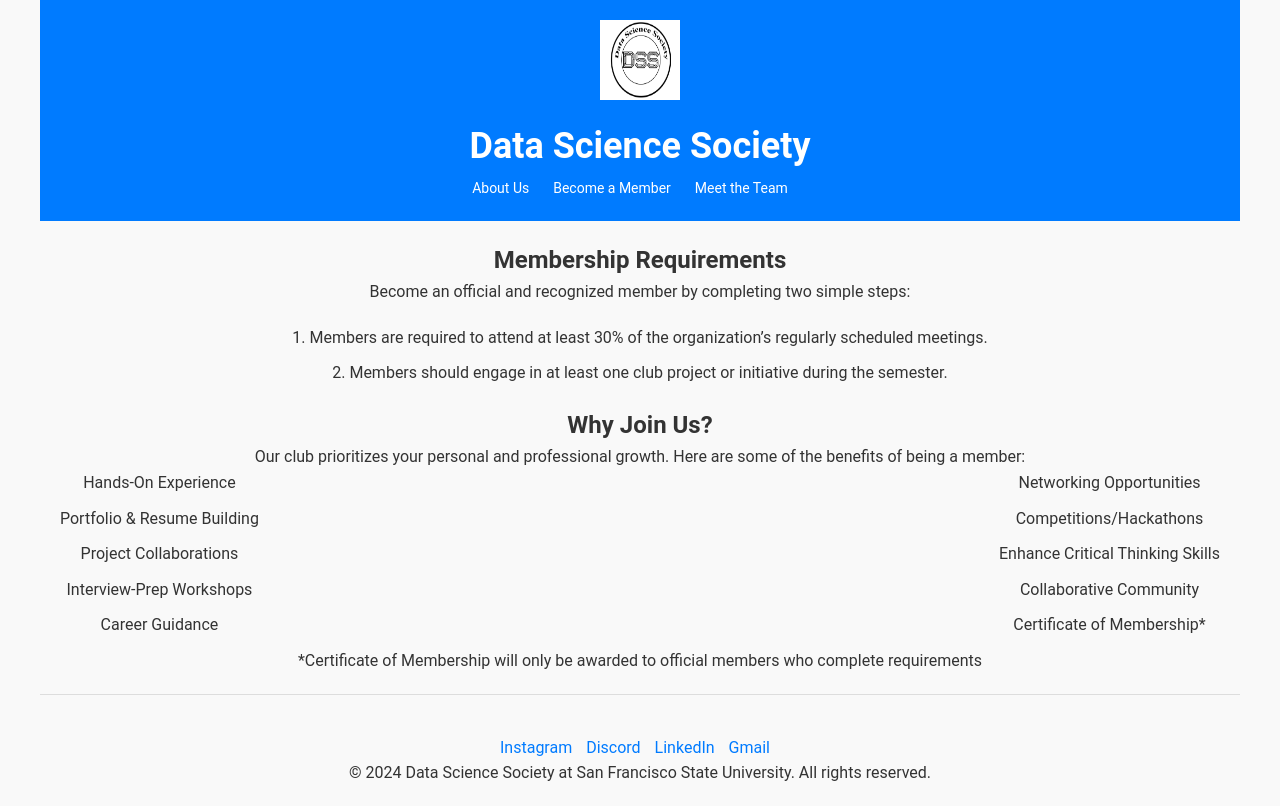
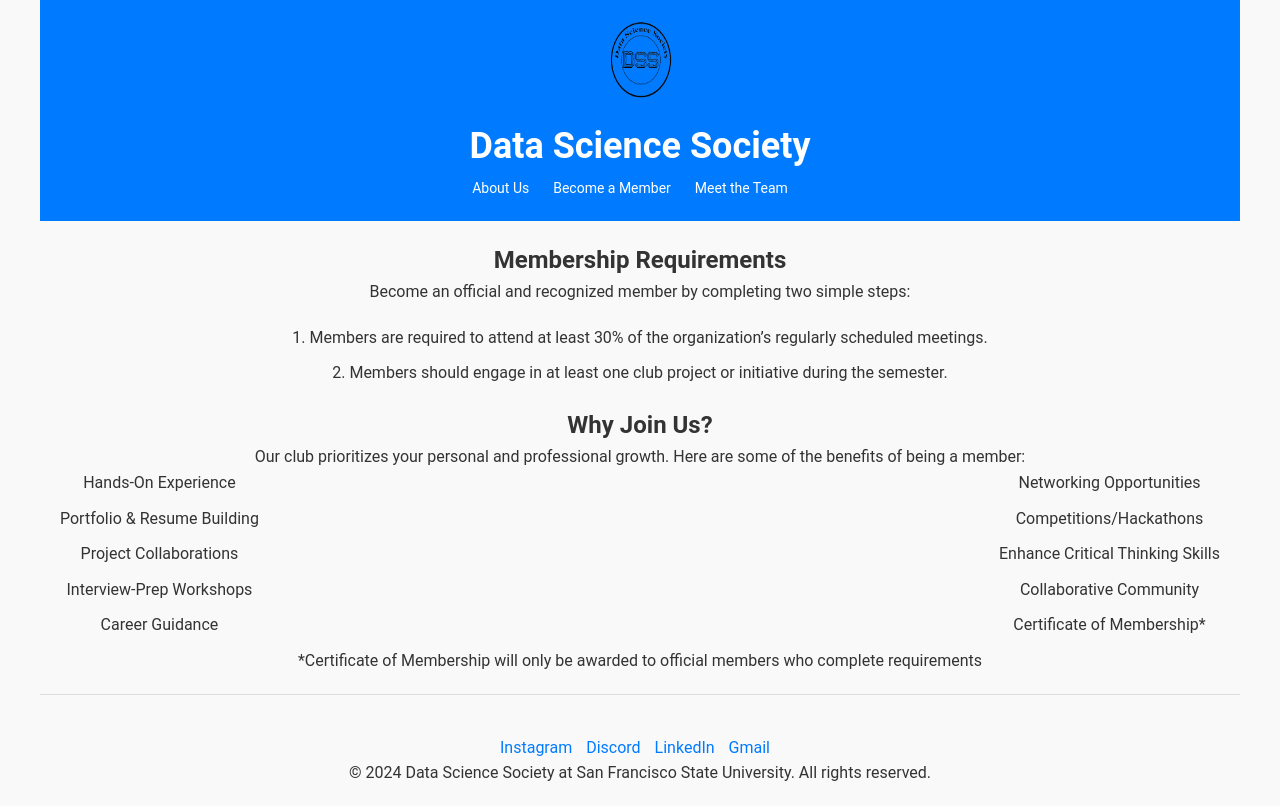
Before and after one commit to DSS-SFSU/DSS-SFSU-Website, a plain HTML site: page become_member.html in a window 1280 px wide. Drawn offline with Linux system fonts and the light colour scheme.

Commit message:
Update become_member.html

```diff
--- a/become_member.html
+++ b/become_member.html
@@ -9,7 +9,7 @@
 </head>
 <body>
     <header>
-        <img src="profilepic/DSSLogo.png" alt="DSS Logo">
+        <img src="profilepic/DSSLogo-removebg.png" alt="DSS Logo">
         <h1>Data Science Society</h1>
         <nav>
             <ul>
```
